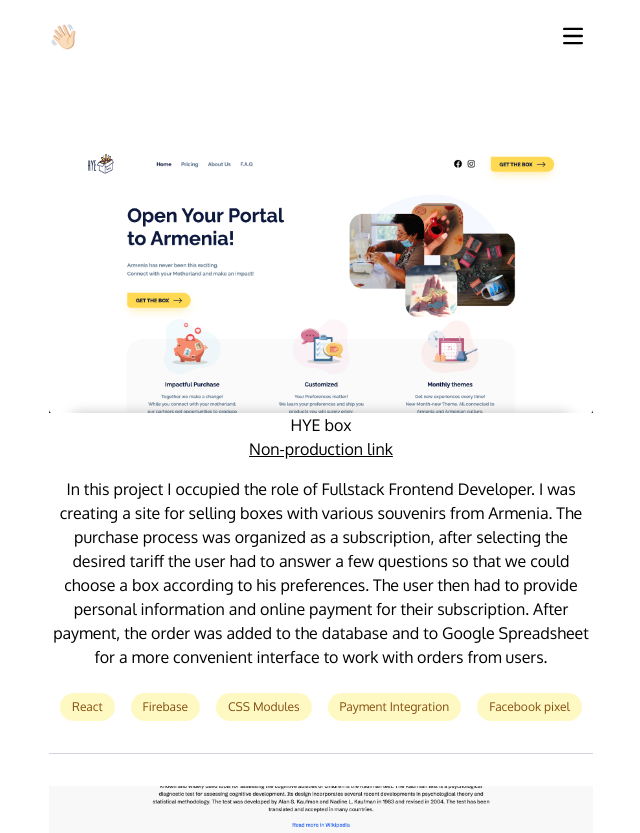
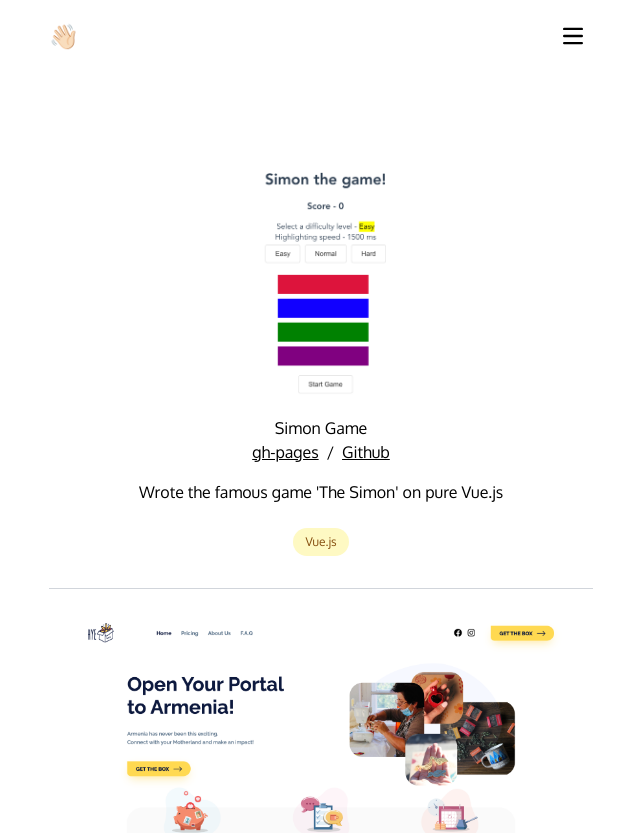
Before and after one commit to bierooed/oganes-oganisyan-cv, a React (Vite) app: page /projects in a window 1280 px wide. Shown: the top 833 px of the page, without its empty margins (319-959 px from the left). Built offline with nearby package versions, Linux system fonts and the light colour scheme; the HTML template or start-up script is replaced by a standard one.

Commit message:
Add new project

```diff
--- a/src/components/Projects/Projects.jsx
+++ b/src/components/Projects/Projects.jsx
@@ -5,12 +5,35 @@ import sightseeingProject from "../../files/sightseeingProject.png";
 import tmImageModelProject from "../../files/tm-image-model-project.png";
 import randomQuoteProject from "../../files/randomQuoteProject.png";
 import phraseSearchProject from "../../files/phrase-search-project.png";
+import simonGame from "../../files/simonGame.png";
 
 import Links from "./Links";
 
 const projects = [
   {
     id: 0,
+    project: "Simon Game",
+    stack: ["Vue.js"],
+    pic: simonGame,
+    role: "Frontend Developer",
+
+    description: "Wrote the famous game 'The Simon' on pure Vue.js",
+
+    links: [
+      {
+        id: 0,
+        href: "https://bierooed.github.io/simon-the-game-vue/",
+        innerText: "gh-pages",
+      },
+      {
+        id: 1,
+        href: "https://github.com/bierooed/simon-the-game-vue",
+        innerText: "Github",
+      },
+    ],
+  },
+  {
+    id: 1,
     project: "HYE box",
     stack: [
       "React",
@@ -35,7 +58,7 @@ const projects = [
   },
 
   {
-    id: 1,
+    id: 2,
     project: "Cognitive test",
     stack: ["React", "Redux", "TensorflowJS", "Firebase", "Tailwind"],
     pic: cognitiveProject,
@@ -64,7 +87,7 @@ const projects = [
   },
 
   {
-    id: 2,
+    id: 3,
     project: "Sightseeing",
     stack: ["React", "Teachable Machine"],
     pic: sightseeingProject,
@@ -80,7 +103,7 @@ const projects = [
   },
 
   {
-    id: 3,
+    id: 4,
     project: "Teachable Machine model to classify images",
     stack: ["JavaScript", "Tensorflow"],
     pic: tmImageModelProject,
@@ -96,7 +119,7 @@ const projects = [
   },
 
   {
-    id: 4,
+    id: 5,
     project: "Phrase search algorithm",
     stack: ["Python", "Algorithms"],
     pic: phraseSearchProject,
@@ -112,7 +135,7 @@ const projects = [
   },
 
   {
-    id: 5,
+    id: 6,
     project: "Random Quote Machine",
     stack: ["JavaScript", "React"],
     pic: randomQuoteProject,
@@ -127,7 +150,7 @@ const projects = [
   },
 
   {
-    id: 6,
+    id: 7,
     project: "My articles",
     stack: ["📝", "Writing"],
     description: "I've left links to my articles here",
@@ -153,7 +176,7 @@ const projects = [
   },
 
   {
-    id: 7,
+    id: 8,
     project: "Additionally",
     stack: ["C++", "NodeJS", "Linux"],
     description:
```
Also changed, not shown: src/files/simonGame.png (added).
